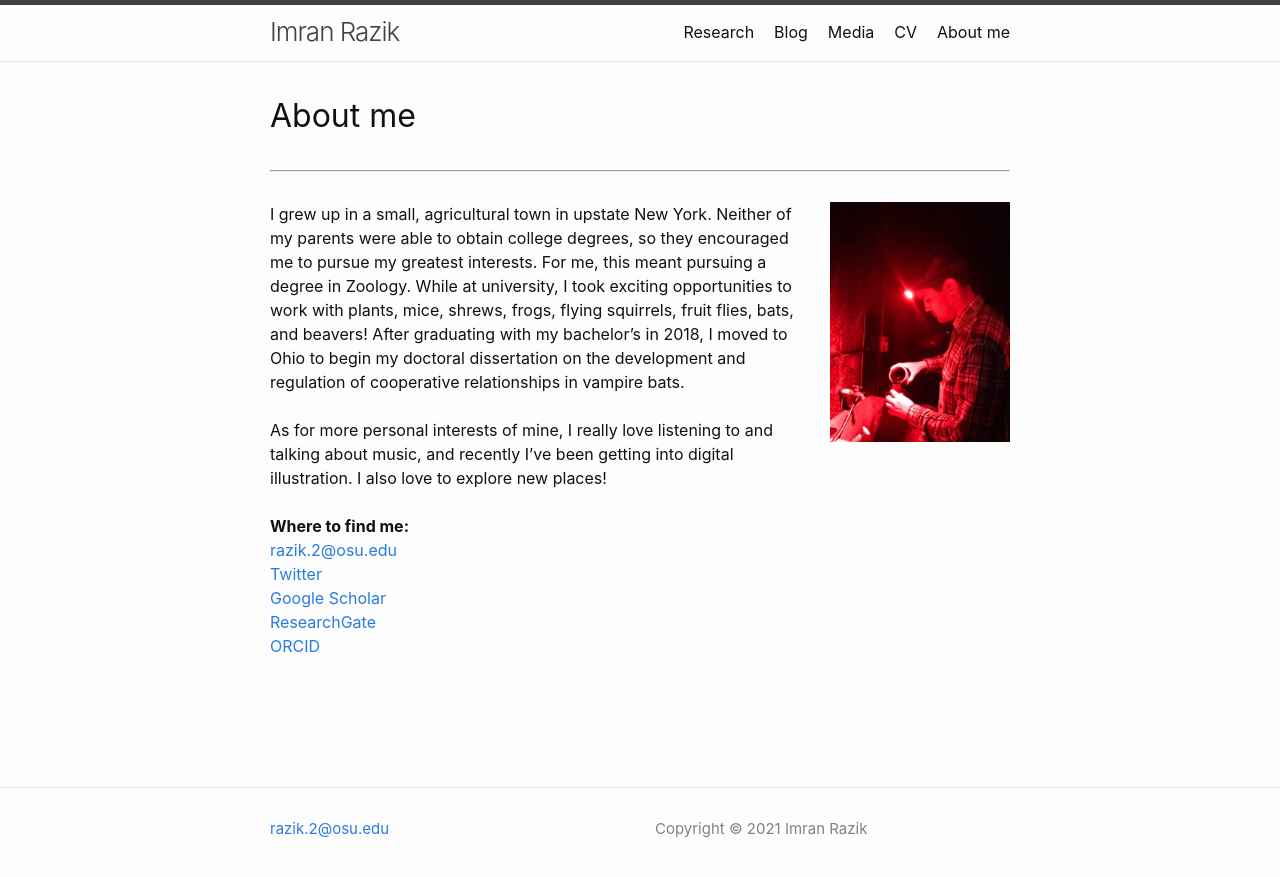
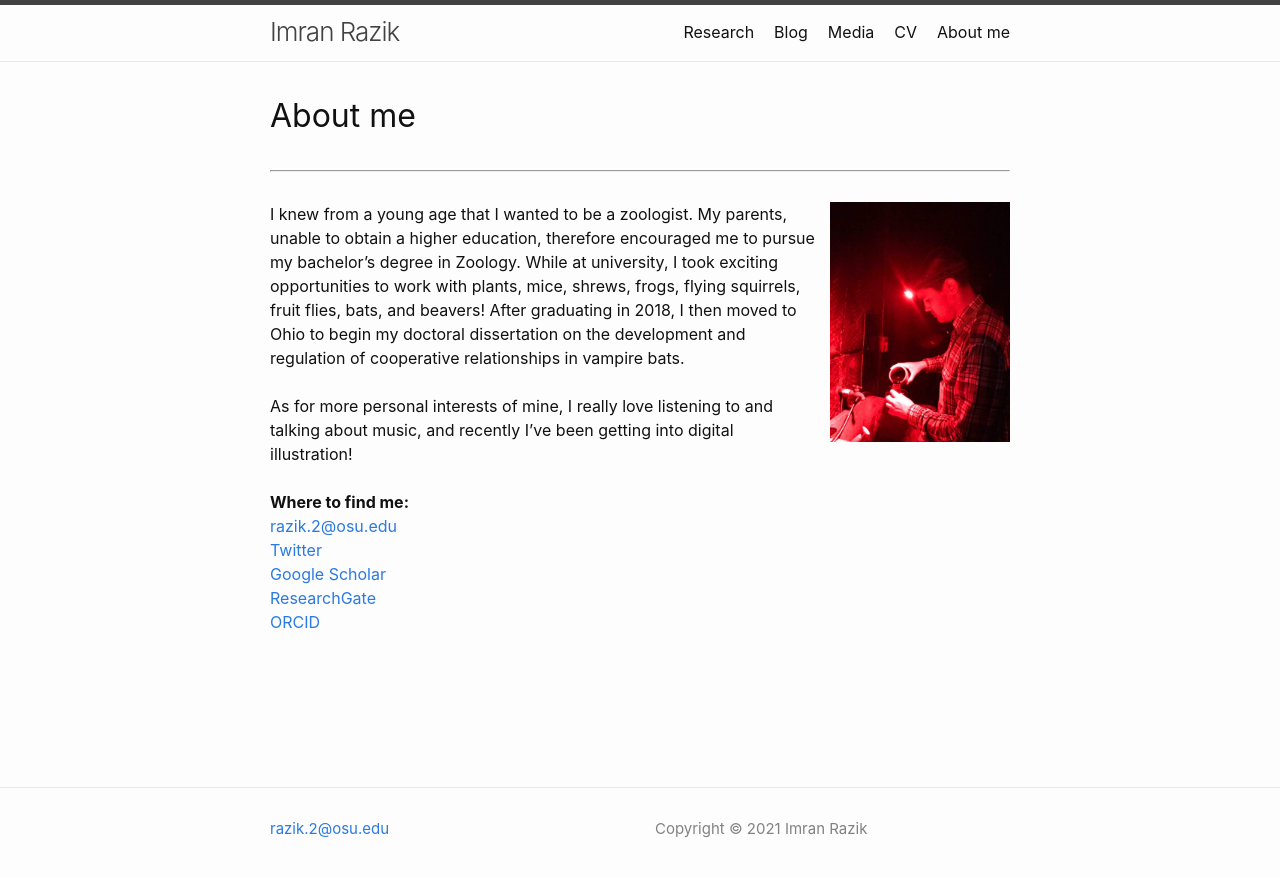
Before and after one commit to imranrazik/imranrazik.github.io, a Jekyll site: the page built from About-me.md, in a window 1280 px wide. Shown: the top 877 px of the page. Built offline with Jekyll 4.4.1, drawn with Linux system fonts in a browser that asks for light colours; our own code applies the rules of GitHub Pages for plain Markdown files.

Commit message:
Update About-me.md

```diff
--- a/About-me.md
+++ b/About-me.md
@@ -3,10 +3,10 @@
 ---
 # About me
 ---
-<img align="right" src="assets/34349279-38d9-4de1-ad80-4556efc33ab1.jpg" height="240px" style="float:right; margin-left:15px; margin-bottom:3px">I grew up in a small, agricultural town in upstate New York. Neither of my parents were able to obtain college degrees, so they encouraged me to pursue my greatest interests. For me, this meant pursuing a degree in Zoology. While at university, I took exciting opportunities to work with plants, mice, shrews, frogs, flying squirrels, fruit flies, bats, and beavers! After graduating with my bachelor's in 2018, I moved to Ohio to begin my doctoral dissertation on the development and regulation of cooperative relationships in vampire bats.
+<img align="right" src="assets/34349279-38d9-4de1-ad80-4556efc33ab1.jpg" height="240px" style="float:right; margin-left:15px; margin-bottom:3px">I knew from a young age that I wanted to be a zoologist. My parents, unable to obtain a higher education, therefore encouraged me to pursue my bachelor's degree in Zoology. While at university, I took exciting opportunities to work with plants, mice, shrews, frogs, flying squirrels, fruit flies, bats, and beavers! After graduating in 2018, I then moved to Ohio to begin my doctoral dissertation on the development and regulation of cooperative relationships in vampire bats.
 <br />
 <br />
-As for more personal interests of mine, I really love listening to and talking about music, and recently I've been getting into digital illustration. I also love to explore new places!
+As for more personal interests of mine, I really love listening to and talking about music, and recently I've been getting into digital illustration!
 <br />
 <br />
 **Where to find me:** <br/>
```
